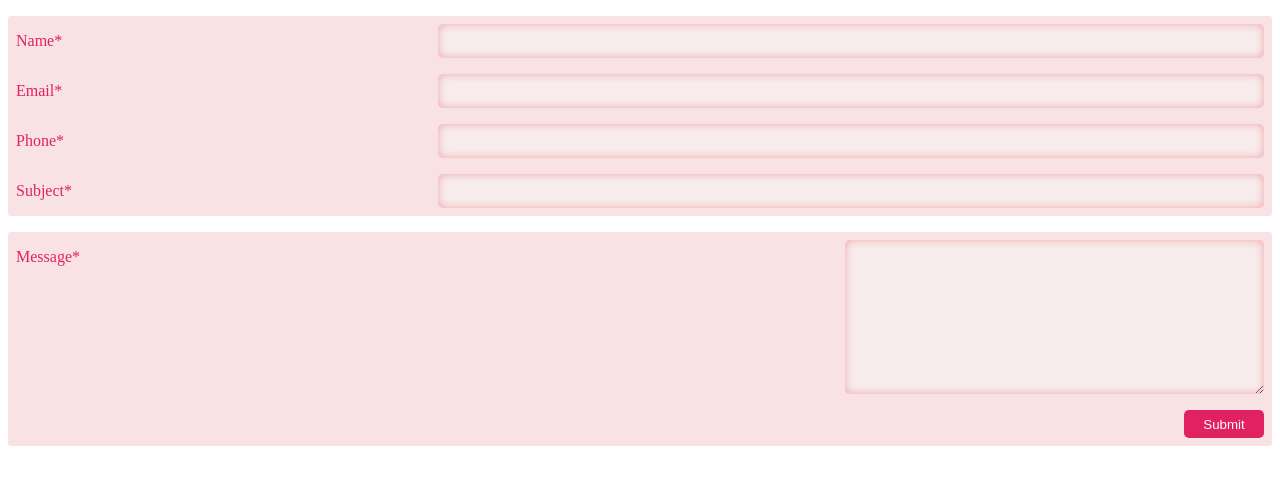
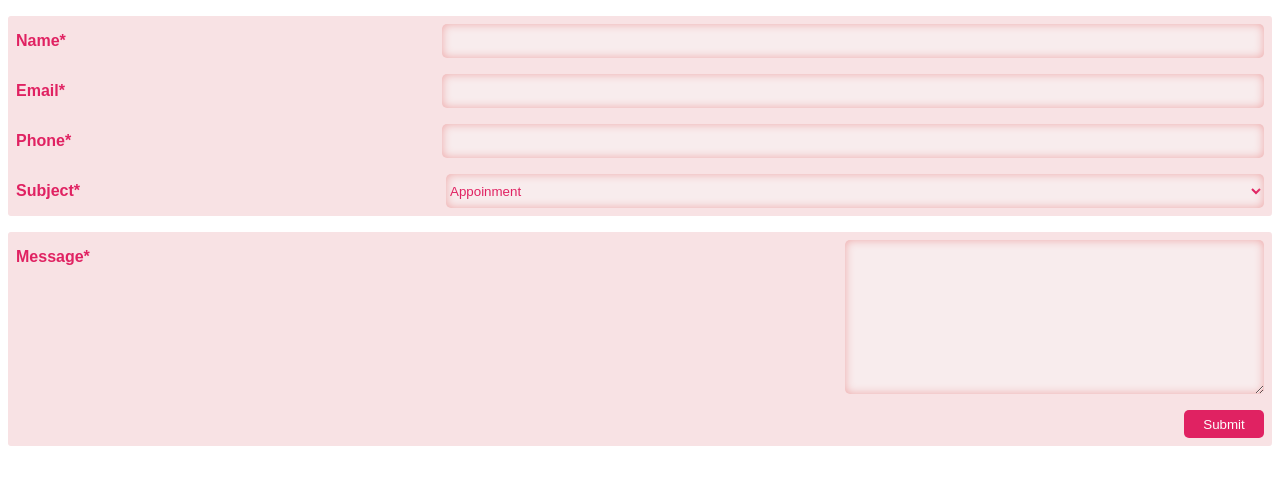
Before and after one commit to abishpaul/personalForm, a plain HTML site: page index.html in a window 1280 px wide. Drawn offline with Linux system fonts and the light colour scheme.

Commit message:
finished

```diff
--- a/index.html
+++ b/index.html
@@ -1,5 +1,6 @@
 <!DOCTYPE html>
 <html lang="en">
+
 <head>
   <meta charset="UTF-8">
   <meta http-equiv="X-UA-Compatible" content="IE=edge">
@@ -7,6 +8,7 @@
   <title>Personal Form</title>
   <link rel="stylesheet" href="style.css">
 </head>
+
 <body>
 
 
@@ -30,7 +32,14 @@
 
       <li class="form-row">
         <label for="townborn">Subject*</label>
-            <input type="text" id="townborn">
+        <select id="country" name="country">
+          <option value="australia">Appoinment</option>
+          <option value="canada">nil</option>
+          <option value="usa">nil</option>
+        </select>
+
+
+
       </li>
 
 
@@ -39,8 +48,8 @@
 
 
 
-      <form >
-        <ul class="wrapper" >
+  <form>
+    <ul class="wrapper">
 
       <li class="form-row">
         <label for="townborn">Message*</label>
@@ -61,4 +70,5 @@
 
 
 </body>
+
 </html>
--- a/style.css
+++ b/style.css
@@ -1,49 +1,83 @@
+body {
+  font-family: sans-serif;
+  font-weight: bold;
+}
+
 .wrapper {
   background-color: rgb(248, 226, 228);
-    color:rgb(224, 34, 98);
+  color: rgb(224, 34, 98);
   list-style-type: none;
   padding: 0;
   border-radius: 3px;
 }
+
 .form-row {
   display: flex;
   justify-content: flex-end;
   padding: .5em;
 }
-  .form-row > label {
+
+.form-row>label {
   padding: .5em 1em .5em 0;
   flex: 1;
 }
-  .form-row > input {
+
+.form-row>input {
   flex: 2;
 }
-  .form-row > input,
-  .form-row > button {
+
+.form-row>input,
+.form-row>button {
   padding: .5em;
 }
-  .form-row > button {
+
+.form-row>button {
   background: rgb(224, 34, 98);
   color: rgb(253, 253, 253);
   border: 0;
 }
 
 input {
+
+
+  outline: none;
+
   background: rgb(248, 236, 237);
-    border:none;
+  border: none;
   border-radius: 5px;
+  margin-left: 5px;
+  box-shadow: inset 0 0 10px #eea8a8;
+  color: rgb(224, 34, 98);
+}
 
-   box-shadow:         inset 0 0 10px #eea8a8;
-      color:rgb(224, 34, 98);
+
+select {
+  outline: none;
+  flex: 2;
+  background: rgb(248, 236, 237);
+  border: none;
+  border-radius: 5px;
+  margin-left: 5px;
+  box-shadow: inset 0 0 10px #eea8a8;
+  color: rgb(224, 34, 98);
 }
-  textarea{
-    border:none;
+
+
+
+
+
+
+textarea {
+  outline: none;
+  font-family: sans-serif;
+  border: none;
   border-radius: 5px;
   background: rgb(248, 236, 237);
-   box-shadow:         inset 0 0 10px #eea8a8;
-      color:rgb(224, 34, 98);
+  box-shadow: inset 0 0 10px #eea8a8;
+  color: rgb(224, 34, 98);
 }
 
-  button{
+button {
   border-radius: 5px;
   width: 80px;
 }
```
Lines whose indentation alone changed are shown as unchanged.
